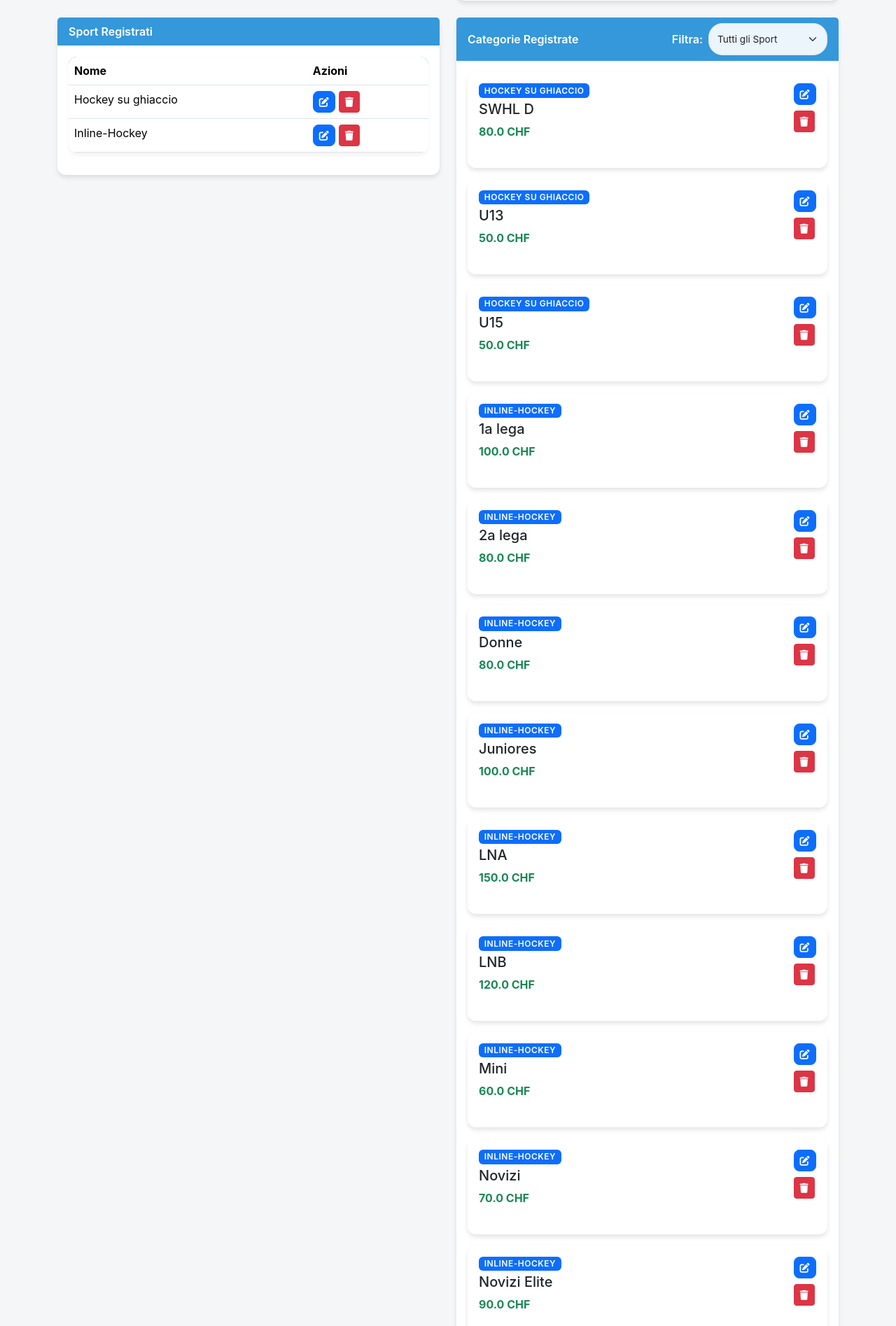
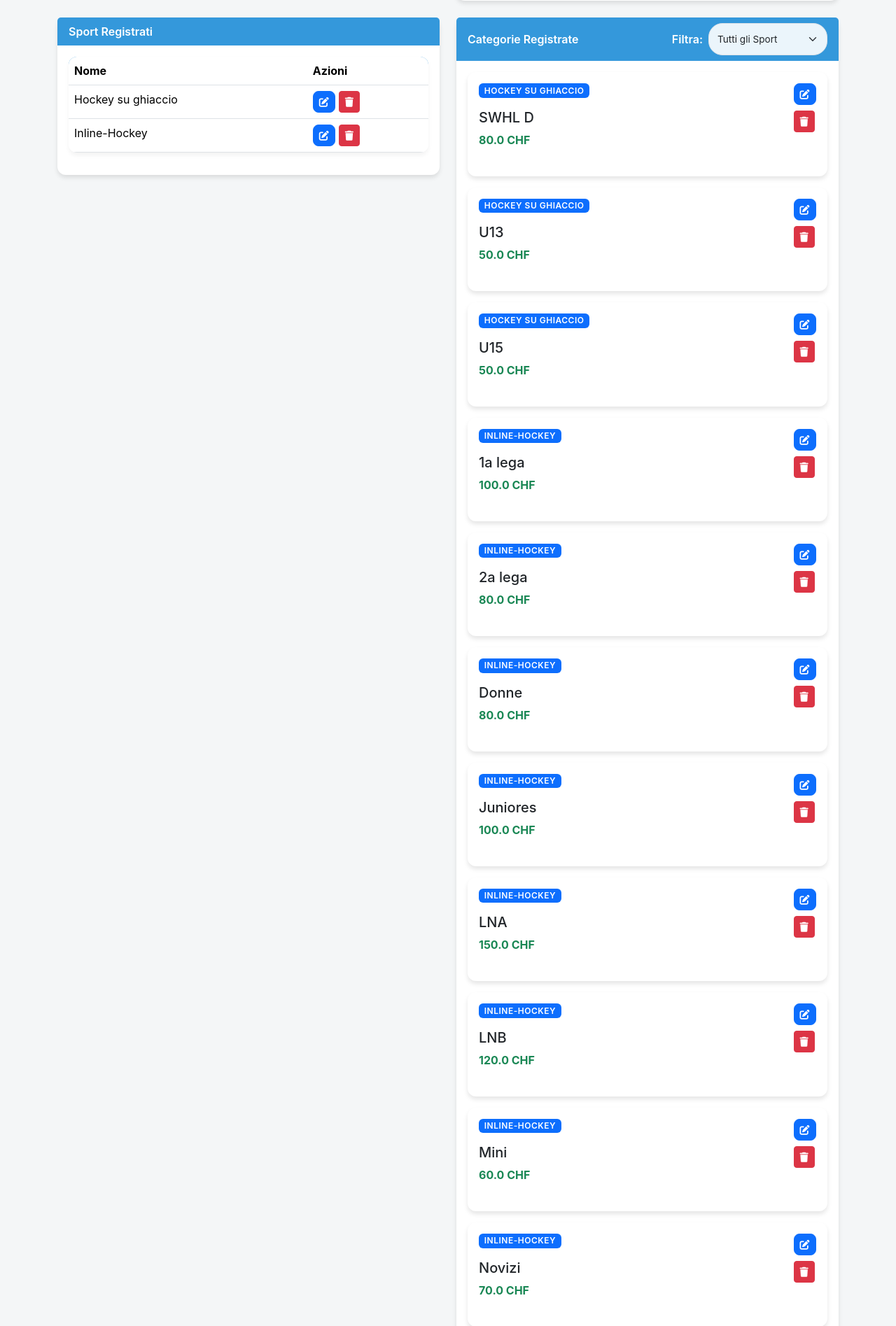
Before and after one commit to miich65/Gestione-convocazioni, a FastAPI app: page /gestione-sport in a window 1280 px wide. Shown: the part 531-2426 px from the top of the page at 70% size. Run offline with FastAPI, Linux system fonts and the light colour scheme; data comes from the database, SQL or seed files in the repository.

Commit message:
Update gestione-sport.html

```diff
--- a/app/templates/gestione-sport.html
+++ b/app/templates/gestione-sport.html
@@ -329,7 +329,7 @@
                                 <div class="d-flex justify-content-between">
                                     <div>
                                         <div class="mb-2">
-                                            <span class="badge bg-primary d-block mb-1">{{ categoria.sport_nome }}</span>
+                                            <span class="badge bg-primary d-block mb-3">{{ categoria.sport_nome }}</span>
                                             <h5 class="card-title mb-0 text-truncate" style="max-width: 180px;" title="{{ categoria.nome }}">{{ categoria.nome }}</h5>
                                         </div>
                                         <div class="mt-2">
```
